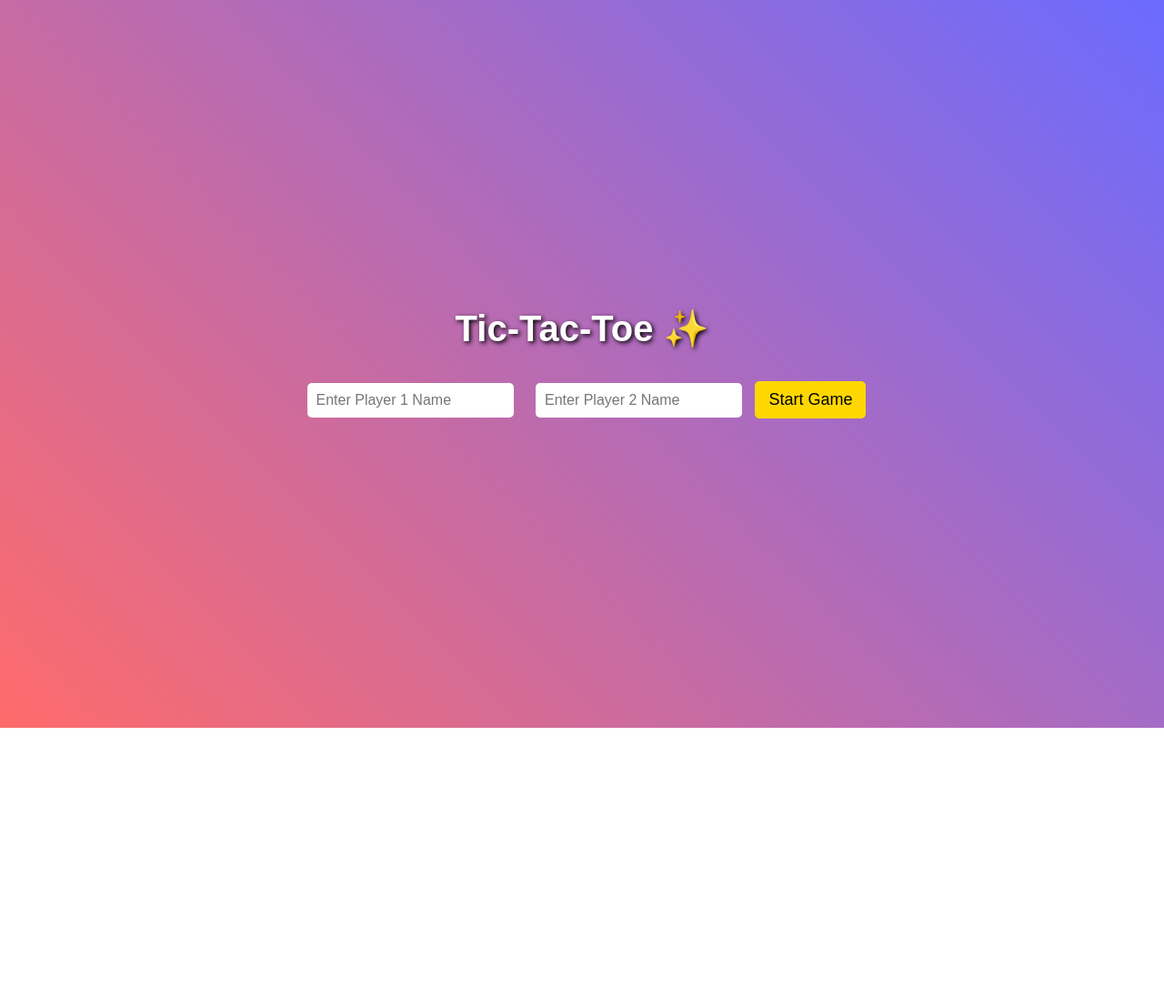
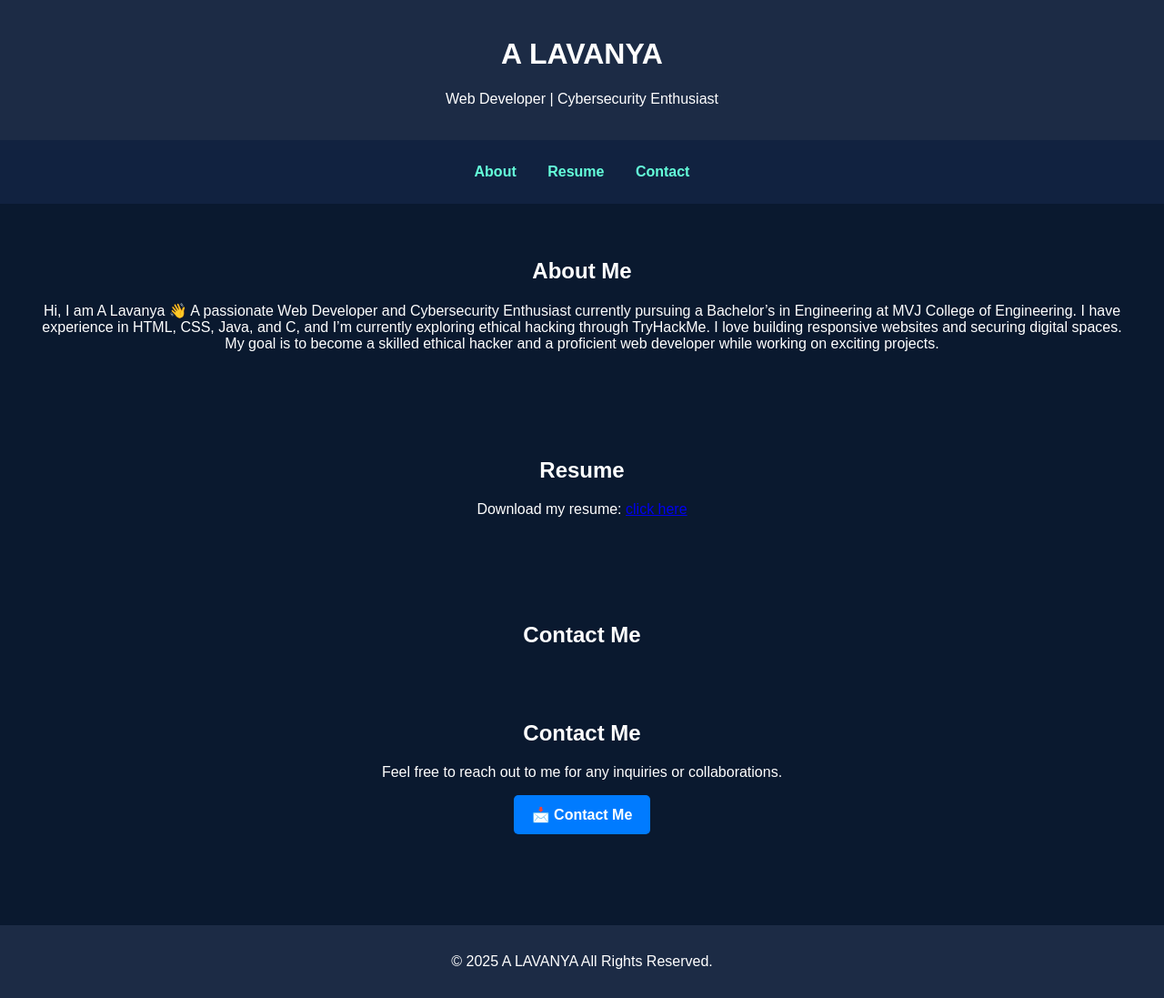
Before and after one commit to Hazelava/tic-tac-toe, a plain HTML site: page index.html in a window 1280 px wide. Shown: the whole page at 91% size. Before the commit the page ends 800 px from the top, so only its background shows below. Drawn offline with Linux system fonts and the light colour scheme.

Commit message:
MY PORTFOLIO
"This is my personal portfolio website showcasing my skills, projects, and resume. Built using HTML, CSS, and JavaScript."

```diff
--- a/index.html
+++ b/index.html
@@ -3,33 +3,52 @@
 <head>
     <meta charset="UTF-8">
     <meta name="viewport" content="width=device-width, initial-scale=1.0">
-    <title>Tic-Tac-Toe</title>
+    <title>Your Portfolio</title>
     <link rel="stylesheet" href="styles.css">
-    <script defer src="script.js"></script>
 </head>
 <body>
-    <div class="game-container">
-        <h1>Tic-Tac-Toe ✨</h1>
-        <div class="input-container">
-            <input type="text" id="player1" placeholder="Enter Player 1 Name">
-            <input type="text" id="player2" placeholder="Enter Player 2 Name">
-            <button onclick="startGame()">Start Game</button>
-        </div>
-        <div class="game-board hide">
-            <h2 id="turn-indicator"></h2>
-            <div class="board">
-                <div class="cell" data-index="0"></div>
-                <div class="cell" data-index="1"></div>
-                <div class="cell" data-index="2"></div>
-                <div class="cell" data-index="3"></div>
-                <div class="cell" data-index="4"></div>
-                <div class="cell" data-index="5"></div>
-                <div class="cell" data-index="6"></div>
-                <div class="cell" data-index="7"></div>
-                <div class="cell" data-index="8"></div>
-            </div>
-            <button class="reset-btn" onclick="resetGame()">Restart Game</button>
-        </div>
-    </div>
+    <header>
+        <h1>A LAVANYA</h1>
+        <p>Web Developer | Cybersecurity Enthusiast</p>
+    </header>
+
+    <nav>
+        <ul>
+            <li><a href="#about">About</a></li>
+            <li><a href="#resume">Resume</a></li>
+            <li><a href="#contact">Contact</a></li>
+        </ul>
+    </nav>
+
+    <section id="about">
+        <h2>About Me</h2>
+        <p>Hi, I am A Lavanya 👋
+        A passionate Web Developer and Cybersecurity Enthusiast currently pursuing a Bachelor’s in Engineering at MVJ College of Engineering. I have experience in HTML, CSS, Java, and C, and I’m currently exploring ethical hacking through TryHackMe.
+
+        I love building responsive websites and securing digital spaces. My goal is to become a skilled ethical hacker and a proficient web developer while working on exciting projects.</p>
+    </section>
+
+    <section id="resume">
+        <h2>Resume</h2>
+        <p>Download my resume: <a href="resume.pdf" download="A LAVANYA CV Resume.." class="resume-button">click here</a></p>
+    </section>
+
+    <section id="contact">
+        <h2>Contact Me</h2>
+        <section id="contact">
+            <h2>Contact Me</h2>
+            <p>Feel free to reach out to me for any inquiries or collaborations.</p>
+            <a href="https://docs.google.com/forms/d/e/1FAIpQLSdetsx4mgUkjqjy-qIAyvYQjX89yAqN1vbFMrNh1zm-JkrV2A/viewform?usp=header" target="_blank" class="contact-button">
+                📩 Contact Me
+            </a>
+        </section>
+
+    </section>
+
+    <footer>
+        <p>&copy; 2025 A LAVANYA All Rights Reserved.</p>
+    </footer>
+
+    <script src="script.js"></script>
 </body>
 </html>
--- a/styles.css
+++ b/styles.css
@@ -1,99 +1,93 @@
 body {
-    text-align: center;
-    background: linear-gradient(45deg, #ff6b6b, #6b6bff);
   font-family: Arial, sans-serif;
   margin: 0;
-    height: 100vh;
+  padding: 0;
+  background-color: #0a192f; /* Bluish-black background */
+  color: white;
+  text-align: center;
+}
+
+header {
+  padding: 20px;
+  background-color: #1c2b45;
+}
+
+nav {
   display: flex;
   justify-content: center;
-    align-items: center;
-    overflow: hidden;
+  background-color: #112240;
+  padding: 10px;
 }
 
-h1 {
-    font-size: 2.5rem;
-    color: white;
-    text-shadow: 2px 2px 5px black;
+nav ul {
+  list-style: none;
+  padding: 0;
 }
 
-.input-container {
-    margin-bottom: 20px;
+nav ul li {
+  display: inline;
+  margin: 0 15px;
 }
 
-input {
-    padding: 10px;
-    margin: 10px;
-    font-size: 16px;
-    border-radius: 5px;
-    border: none;
+nav ul li a {
+  text-decoration: none;
+  color: #64ffda;
+  font-weight: bold;
 }
 
-button {
-    background-color: gold;
-    border: none;
-    padding: 10px 15px;
-    font-size: 18px;
-    border-radius: 5px;
-    cursor: pointer;
-    transition: 0.3s;
+section {
+  padding: 40px;
 }
 
-button:hover {
-    background-color: #ffcc00;
-    transform: scale(1.1);
-}
-
-.game-board {
+form {
   display: flex;
   flex-direction: column;
   align-items: center;
 }
 
-.board {
-    display: grid;
-    grid-template-columns: repeat(3, 100px);
-    grid-template-rows: repeat(3, 100px);
-    gap: 10px;
-    background-color: rgba(255, 255, 255, 0.1);
-    padding: 20px;
-    border-radius: 10px;
+input, textarea {
+  width: 80%;
+  max-width: 400px;
+  margin: 10px 0;
+  padding: 10px;
+  border: none;
+  border-radius: 5px;
 }
 
-.cell {
-    width: 100px;
-    height: 100px;
-    background: white;
-    display: flex;
-    justify-content: center;
-    align-items: center;
-    font-size: 2rem;
+button {
+  background-color: #64ffda;
+  color: #0a192f;
+  padding: 10px 20px;
+  border: none;
+  cursor: pointer;
+  border-radius: 5px;
+  font-size: 16px;
+}
+
+button:hover {
+  background-color: #52e0c4;
+}
+
+footer {
+  background-color: #1c2b45;
+  padding: 15px;
+  margin-top: 20px;
+}
+.contact-button:hover {
+  background-color: #0056b3;
+}
+
+.contact-button {
+  display: inline-block;
+  padding: 12px 20px;
+  background-color: #007bff;
+  color: white;
   font-weight: bold;
-    color: black;
-    border-radius: 10px;
-    box-shadow: 0 0 10px rgba(255, 255, 255, 0.8);
-    cursor: pointer;
+  text-decoration: none;
+  border-radius: 5px;
   transition: 0.3s;
 }
 
-.cell:hover {
-    background: rgba(255, 255, 255, 0.8);
-    transform: scale(1.1);
+.contact-button:hover {
+  background-color: #0056b3;
 }
-
-.reset-btn {
-    margin-top: 20px;
-}
-
-.hide {
-    display: none;
-}
-
-@keyframes sparkle {
-    0% {box-shadow: 0 0 5px white;}
-    50% {box-shadow: 0 0 20px gold;}
-    100% {box-shadow: 0 0 5px white;}
-}
-
-.winning-cell {
-    animation: sparkle 1s infinite;
-}
```
Also changed, not shown: scripts.js (added, +14 -0 lines). Lines whose indentation alone changed are shown as unchanged.
